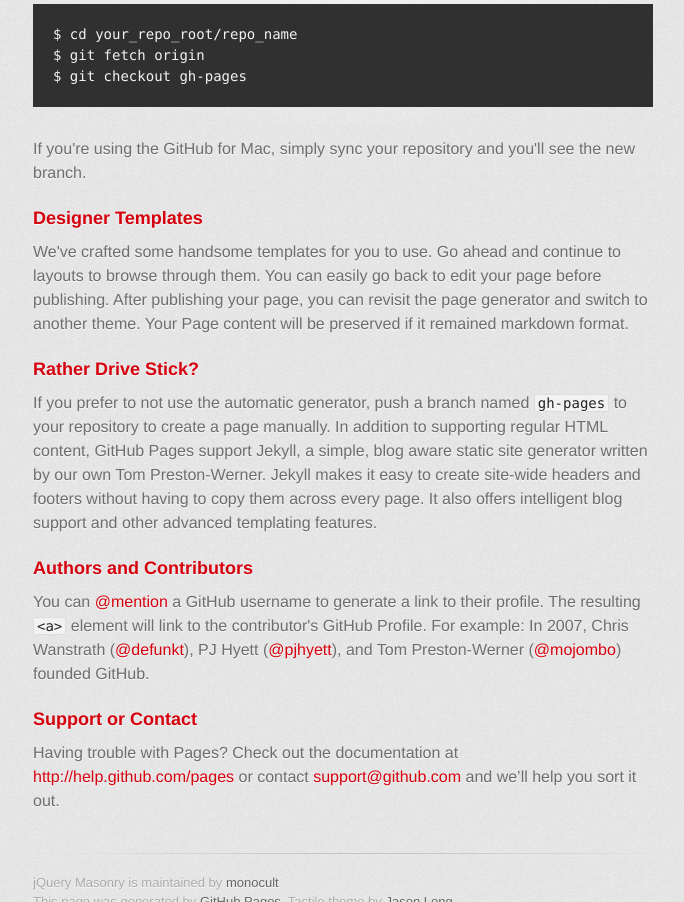
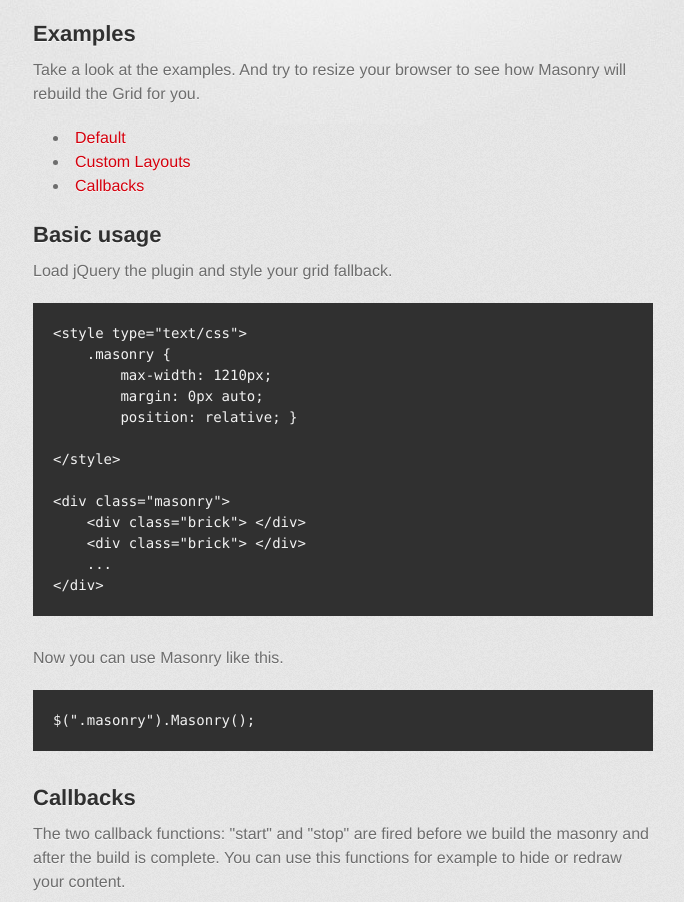
Before and after one commit to jdnumm/jquery-masonry, a plain HTML site: page index.html in a window 1280 px wide. Shown: the part 449-1351 px from the top of the page, without its empty margins (297-981 px from the left). Drawn offline with Linux system fonts and the light colour scheme; a web font is replaced by a local one.

```diff
--- a/index.html
+++ b/index.html
@@ -31,37 +31,85 @@
         <hr>
 
         <section id="main_content">
-          <h3>
-<a name="welcome-to-github-pages" class="anchor" href="#welcome-to-github-pages"><span class="octicon octicon-link"></span></a>Welcome to GitHub Pages.</h3>
+          <h1>
+<a name="jquery-plugin-for-responsive-and-pre-defined-grid-layouts" class="anchor" href="#jquery-plugin-for-responsive-and-pre-defined-grid-layouts"><span class="octicon octicon-link"></span></a>jQuery plugin for responsive and pre defined grid layouts.</h1>
 
-<p>This automatic page generator is the easiest way to create beautiful pages for all of your projects. Author your page content here using GitHub Flavored Markdown, select a template crafted by a designer, and publish. After your page is generated, you can check out the new branch:</p>
+<p>There are tons of masonry plugins out there but this one doesn't try to build  the wall with the help of some math, this one use a pre defined Layout.</p>
 
-<pre><code>$ cd your_repo_root/repo_name
-$ git fetch origin
-$ git checkout gh-pages
+<h2>
+<a name="examples" class="anchor" href="#examples"><span class="octicon octicon-link"></span></a>Examples</h2>
+
+<p>Take a look at the examples. And try to resize your browser to see how Masonry will rebuild the Grid for you.</p>
+
+<ul>
+<li>
+<a href="http://monocult.github.io/jquery-masonry/examples/default.html">Default</a> </li>
+<li><a href="http://monocult.github.io/jquery-masonry/examples/layout.html">Custom Layouts</a></li>
+<li><a href="http://monocult.github.io/jquery-masonry/examples/callback.html">Callbacks</a></li>
+</ul><h2>
+<a name="basic-usage" class="anchor" href="#basic-usage"><span class="octicon octicon-link"></span></a>Basic usage</h2>
+
+<p>Load jQuery the plugin and style your grid fallback. </p>
+
+<pre><code>&lt;style type="text/css"&gt;
+    .masonry {
+        max-width: 1210px;
+        margin: 0px auto;
+        position: relative; }
+
+&lt;/style&gt;
+
+&lt;div class="masonry"&gt;
+    &lt;div class="brick"&gt; &lt;/div&gt;
+    &lt;div class="brick"&gt; &lt;/div&gt;
+    ...
+&lt;/div&gt;
 </code></pre>
 
-<p>If you're using the GitHub for Mac, simply sync your repository and you'll see the new branch.</p>
+<p>Now you can use Masonry like this.</p>
+
+<pre><code>$(".masonry").Masonry();
+</code></pre>
+
+<h2>
+<a name="callbacks" class="anchor" href="#callbacks"><span class="octicon octicon-link"></span></a>Callbacks</h2>
+
+<p>The two  callback functions: "start" and "stop" are fired before we build the masonry and after the build is complete. You can use this functions for example to hide or redraw your content.</p>
+
+<pre><code>$(".masonry").Masonry({
+    start : function () {
+        $('.brick').css('background','#f00');
+    },
+    stop : function () {
+        $('.brick').css('background','#000')
+    },
+});
+</code></pre>
 
 <h3>
-<a name="designer-templates" class="anchor" href="#designer-templates"><span class="octicon octicon-link"></span></a>Designer Templates</h3>
+<a name="change-the-layout" class="anchor" href="#change-the-layout"><span class="octicon octicon-link"></span></a>Change the Layout</h3>
 
-<p>We've crafted some handsome templates for you to use. Go ahead and continue to layouts to browse through them. You can easily go back to edit your page before publishing. After publishing your page, you can revisit the page generator and switch to another theme. Your Page content will be preserved if it remained markdown format.</p>
+<p>It is easy to apply your own Layouts but the array must contain at least a value-pair for each of the child’s. By default Masonry use a Grid with 6 Columns and have separate layouts for desktop, tablet and smartphones.</p>
 
-<h3>
-<a name="rather-drive-stick" class="anchor" href="#rather-drive-stick"><span class="octicon octicon-link"></span></a>Rather Drive Stick?</h3>
+<p>The value pair in the example below means the position of the top-left corner and the width, height of the box.</p>
 
-<p>If you prefer to not use the automatic generator, push a branch named <code>gh-pages</code> to your repository to create a page manually. In addition to supporting regular HTML content, GitHub Pages support Jekyll, a simple, blog aware static site generator written by our own Tom Preston-Werner. Jekyll makes it easy to create site-wide headers and footers without having to copy them across every page. It also offers intelligent blog support and other advanced templating features.</p>
-
-<h3>
-<a name="authors-and-contributors" class="anchor" href="#authors-and-contributors"><span class="octicon octicon-link"></span></a>Authors and Contributors</h3>
-
-<p>You can <a href="https://github.com/blog/821" class="user-mention">@mention</a> a GitHub username to generate a link to their profile. The resulting <code>&lt;a&gt;</code> element will link to the contributor's GitHub Profile. For example: In 2007, Chris Wanstrath (<a href="https://github.com/defunkt" class="user-mention">@defunkt</a>), PJ Hyett (<a href="https://github.com/pjhyett" class="user-mention">@pjhyett</a>), and Tom Preston-Werner (<a href="https://github.com/mojombo" class="user-mention">@mojombo</a>) founded GitHub.</p>
-
-<h3>
-<a name="support-or-contact" class="anchor" href="#support-or-contact"><span class="octicon octicon-link"></span></a>Support or Contact</h3>
-
-<p>Having trouble with Pages? Check out the documentation at <a href="http://help.github.com/pages">http://help.github.com/pages</a> or contact <a href="mailto:support@github.com">support@github.com</a> and we’ll help you sort it out.</p>
+<pre><code>$(".masonry").Masonry({
+     desktop : [
+        [[0,0],[6,5]],
+        [[5,0],[3,3]],
+        [[5,3],[3,3]],
+        [[8,0],[6,5]],
+        [[13,0],[3,3]],
+        [[13,3],[3,3]],
+        [[16,0],[6,5]],
+        [[21,0],[3,3]],
+        [[21,3],[3,3]],
+        [[24,0],[6,5]],
+        [[29,0],[3,3]],
+        [[29,3],[3,3]]
+    ],
+});
+</code></pre>
         </section>
 
         <footer>
```
Also changed, not shown: params.json (+1 -1 lines).
